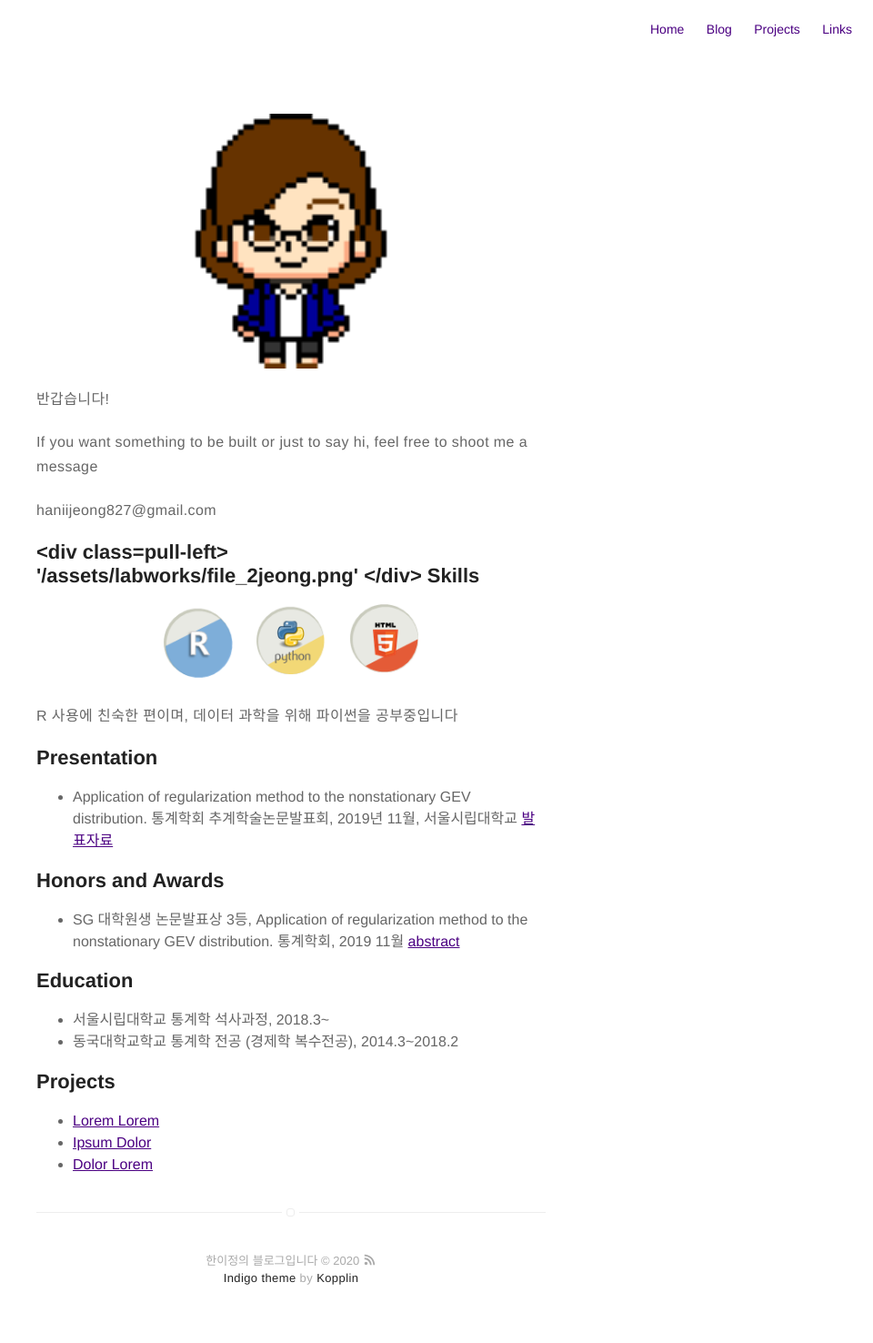
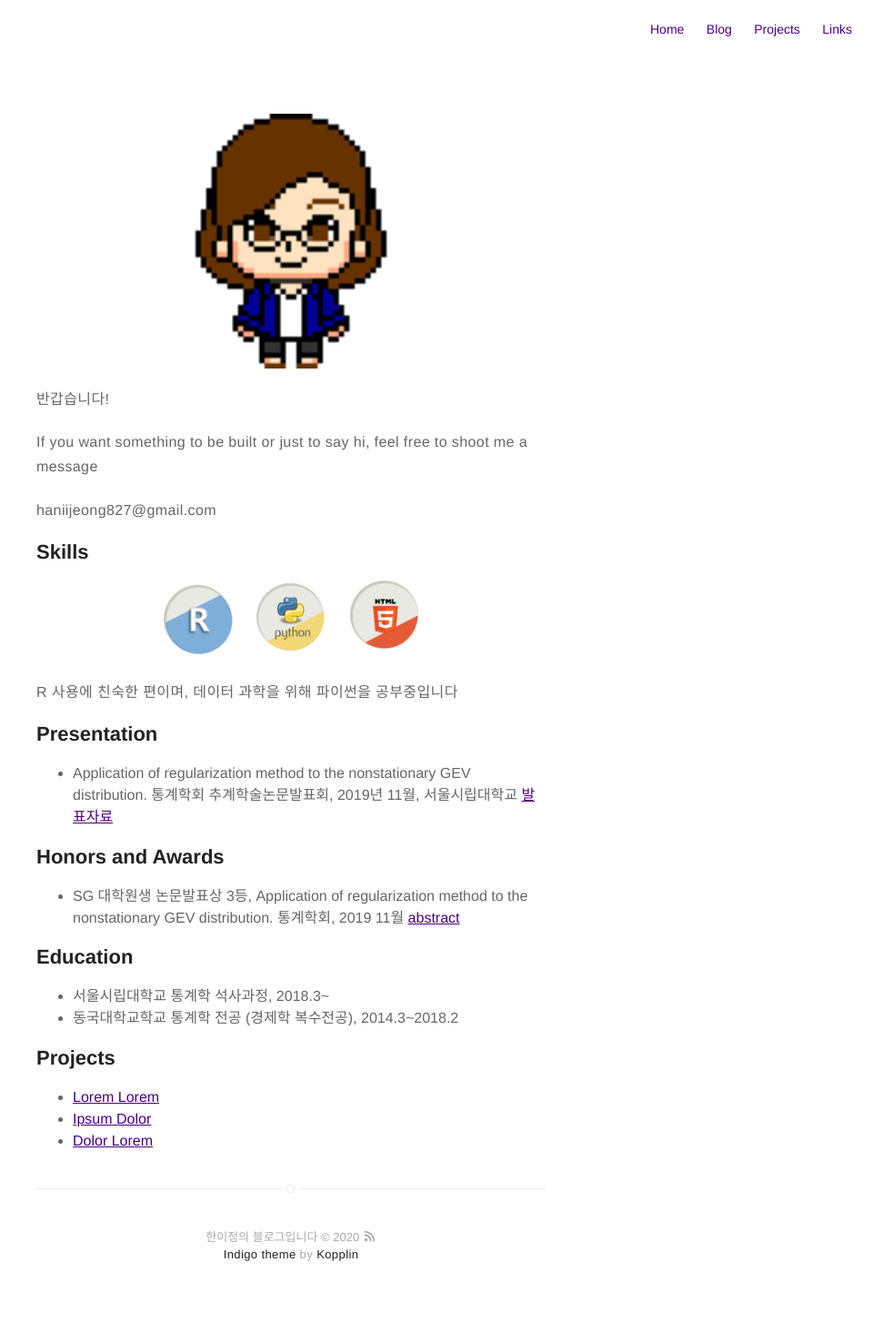
Before and after one commit to 12jeong/12jeong.github.io, a Jekyll site: the page built from about.md, in a window 1280 px wide. Shown: the whole page at 91% size, without its empty margins (320-1280 px from the left). Built offline with Jekyll 4.4.1, drawn with Linux system fonts in a browser that asks for light colours; after the commit the page ends 1450 px from its top, so only the background shows below that.

```diff
--- a/about.md
+++ b/about.md
@@ -8,11 +8,8 @@ layout: page
 <p>If you want something to be built or just to say hi, feel free to shoot me a message</p>
 <p>haniijeong827@gmail.com</p>
 
-<h2>
-<div class=pull-left>
-'/assets/labworks/file_2jeong.png'
-</div>
-Skills</h2>
+<img src="assets/images/file_2jeong.png" alt="" align="left">
+<h2>Skills</h2>
 ![skill.image](/assets/images/skill_image.png)
 <p> R 사용에 친숙한 편이며, 데이터 과학을 위해 파이썬을 공부중입니다 </p>
 
```
